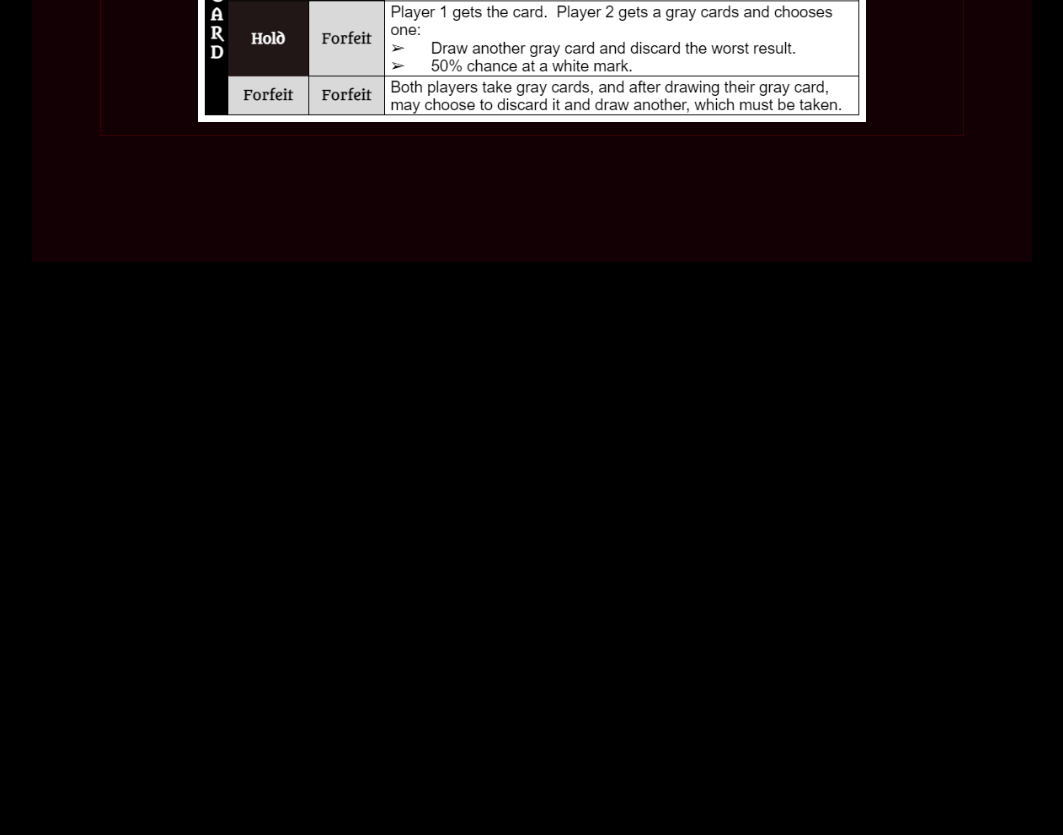
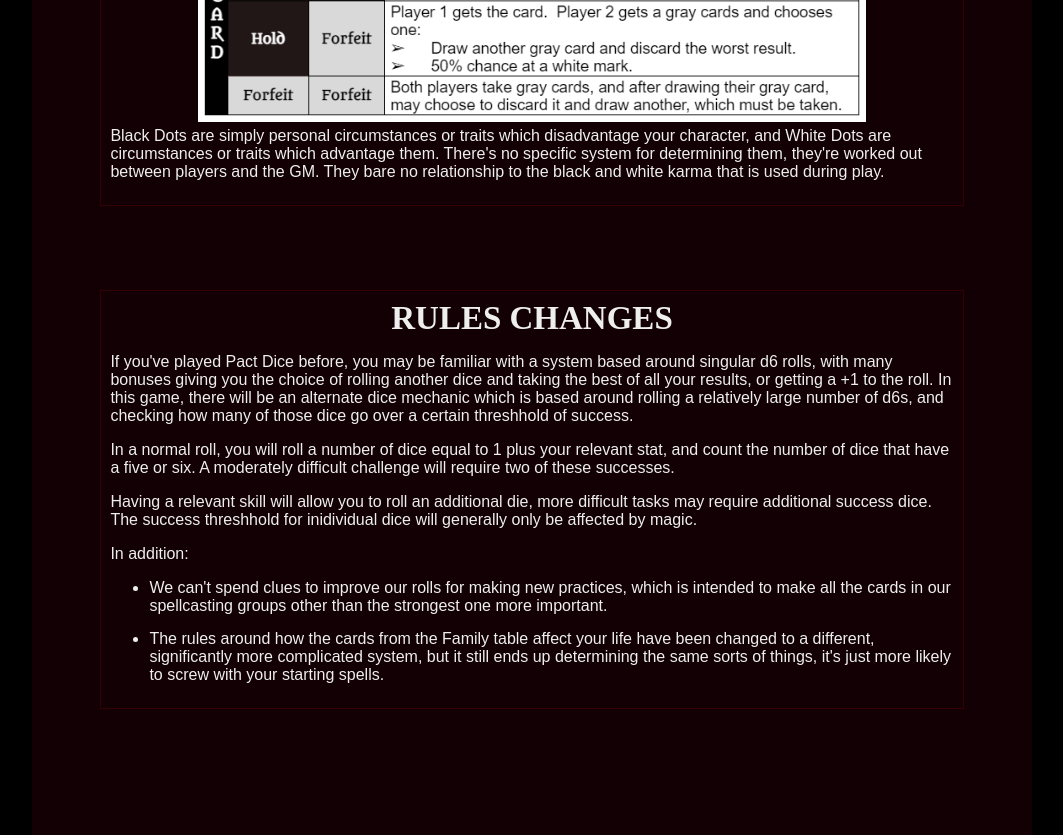
Before and after one commit to Johnny-Wins/pactDiceCharacterCreation, a plain HTML site: page index.html in a window 1280 px wide. Shown: the part 2500-3335 px from the top of the page, without its empty margins (108-1171 px from the left). Before the commit the page ends 2762 px from the top, so only its background shows below. Drawn offline with Linux system fonts and the light colour scheme.

Commit message:
Added new rules

```diff
--- a/index.html
+++ b/index.html
@@ -152,8 +152,34 @@
         <div class="center">
           <img src="oneCard.PNG">
         </div>
+
+        <p>Black Dots are simply personal circumstances or traits which disadvantage your character, and White Dots are circumstances or traits which advantage them. There's no specific system for determining them, they're worked out between players and the GM. They bare no relationship to the black and white karma that is used during play.</p>
       </div>
     </section>
+
+    <section class="rulesChanges">
+      <div class="inner">
+        <h2>Rules Changes</h2>
+
+        <div>
+          <p>If you've played Pact Dice before, you may be familiar with a system based around singular d6 rolls, with many bonuses giving you the choice of rolling another dice and taking the best of all your results, or getting a +1 to the roll. In this game, there will be an alternate dice mechanic which is based around rolling a relatively large number of d6s, and checking how many of those dice go over a certain threshhold of success.</p>
+
+          <p>In a normal roll, you will roll a number of dice equal to 1 plus your relevant stat, and count the number of dice that have a five or six. A moderately difficult challenge will require two of these successes.</p>
+
+          <p>Having a relevant skill will allow you to roll an additional die, more difficult tasks may require additional success dice. The success threshhold for inidividual dice will generally only be affected by magic.</p>
+      </div>
+
+      <div>
+        <p>In addition:</p>
+        <ul>
+          <li>We can't spend clues to improve our rolls for making new practices, which is intended to make all the cards in our spellcasting groups other than the strongest one more important.</li>
+          <li>The rules around how the cards from the Family table affect your life have been changed to a different, significantly more complicated system, but it still ends up determining the same sorts of things, it's just more likely to screw with your starting spells.</li>
+        </ul>
+      </div>
+
+      </div>
+    </section>
+
     <section>
   </main>
 </body>
```
